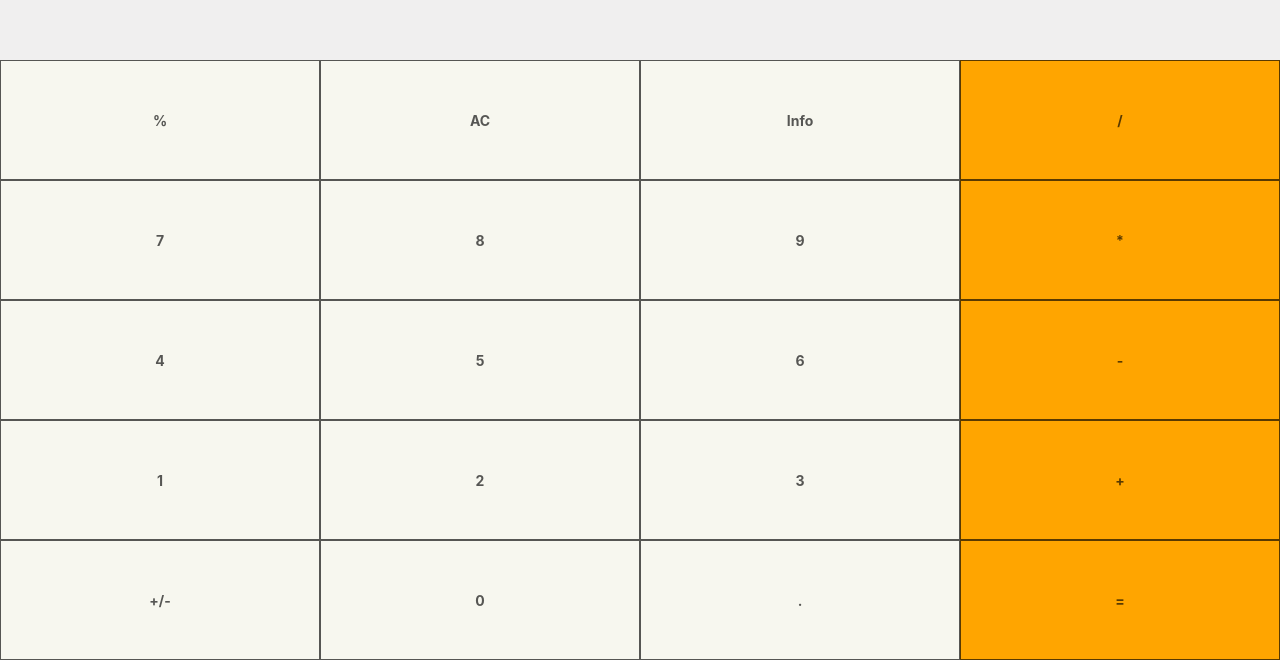
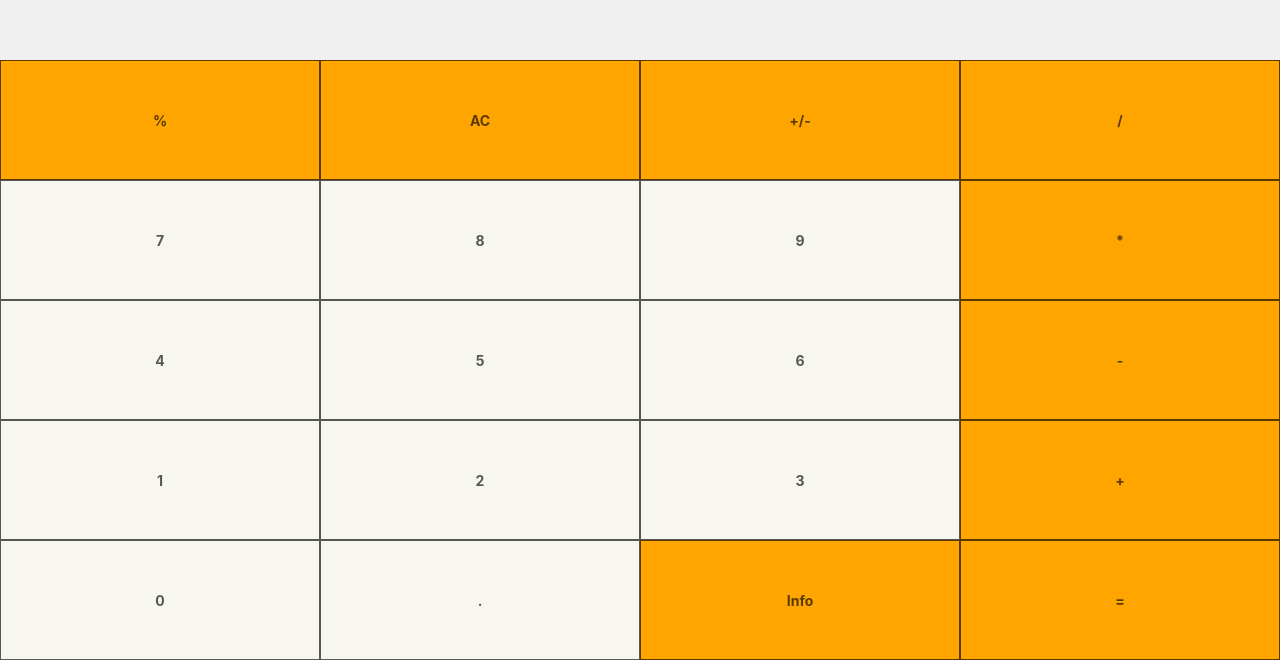
Before and after one commit to rzegnam/react_calculator, a React (Create React App) app: page / in a window 1280 px wide. Shown: the part 140-800 px from the top of the page. Built offline with nearby package versions, Linux system fonts and the light colour scheme.

Commit message:
splitted buttons into two Interfaces

```diff
--- /dev/null
+++ b/src/components/ActionButton.jsx
@@ -0,0 +1,19 @@
+import React from "react";
+import styled from "@emotion/styled";
+
+const StyledButton = styled.button`
+  width: 25%;
+  border: solid 1px;
+  font-weight: bold;
+  background: orange;
+`;
+
+const Button = props => {
+  function handleChange() {
+    props.handleChange(props.name, props.buttonType);
+  }
+
+  return <StyledButton onClick={handleChange}>{props.name}</StyledButton>;
+};
+
+export default Button;
--- a/src/components/ButtonsPanel.jsx
+++ b/src/components/ButtonsPanel.jsx
@@ -1,5 +1,6 @@
 import React from "react";
-import Button from "./Button";
+import NumericButton from "./NumericButton";
+import ActionButton from "./ActionButton";
 import styled from "@emotion/styled";
 
 const Panel = styled.div`
@@ -17,106 +18,111 @@ const ButtonsPanel = props => {
   return (
     <Panel>
       <PanelRow>
-        <Button
+        <ActionButton
           name="%"
           handleChange={props.handleChange}
           buttonType="percent"
         />
-        <Button
+        <ActionButton
           name="AC"
           handleChange={props.handleChange}
           buttonType="clear"
         />
-        <Button
-          name="Info"
+        <ActionButton
+          name="+/-"
           handleChange={props.handleChange}
-          buttonType="fun-button"
+          buttonType="revert-sign"
         />
-        <Button
+        <ActionButton
           name="/"
           handleChange={props.handleChange}
           buttonType="calculation"
         />
       </PanelRow>
       <PanelRow>
-        <Button
+        <NumericButton
           name="7"
           handleChange={props.handleChange}
           buttonType="numeric"
         />
-        <Button
+        <NumericButton
           name="8"
           handleChange={props.handleChange}
           buttonType="numeric"
         />
-        <Button
+        <NumericButton
           name="9"
           handleChange={props.handleChange}
           buttonType="numeric"
         />
-        <Button
+        <ActionButton
           name="*"
           handleChange={props.handleChange}
           buttonType="calculation"
         />
       </PanelRow>
       <PanelRow>
-        <Button
+        <NumericButton
           name="4"
           handleChange={props.handleChange}
           buttonType="numeric"
         />
-        <Button
+        <NumericButton
           name="5"
           handleChange={props.handleChange}
           buttonType="numeric"
         />
-        <Button
+        <NumericButton
           name="6"
           handleChange={props.handleChange}
           buttonType="numeric"
         />
-        <Button
+        <ActionButton
           name="-"
           handleChange={props.handleChange}
           buttonType="calculation"
         />
       </PanelRow>
       <PanelRow>
-        <Button
+        <NumericButton
           name="1"
           handleChange={props.handleChange}
           buttonType="numeric"
         />
-        <Button
+        <NumericButton
           name="2"
           handleChange={props.handleChange}
           buttonType="numeric"
         />
-        <Button
+        <NumericButton
           name="3"
           handleChange={props.handleChange}
           buttonType="numeric"
         />
-        <Button
+        <ActionButton
           name="+"
           handleChange={props.handleChange}
           buttonType="calculation"
         />
       </PanelRow>
       <PanelRow>
-        <Button
-          name="+/-"
-          handleChange={props.handleChange}
-          buttonType="revert-sign"
-        />
-        <Button
+        <NumericButton
           name="0"
           handleChange={props.handleChange}
           buttonType="numeric"
+          wide={"yes"}
         />
-        <Button name="." handleChange={props.handleChange} buttonType="dot" />
-        <Button
+        <NumericButton
+          name="."
+          handleChange={props.handleChange}
+          buttonType="dot"
+        />
+        <ActionButton
+          name="Info"
+          handleChange={props.handleChange}
+          buttonType="fun-button"
+        />
+        <ActionButton
           name="="
           handleChange={props.handleChange}
           buttonType="result"
--- a/src/components/CalculatorWindow.jsx
+++ b/src/components/CalculatorWindow.jsx
@@ -10,11 +10,7 @@ const Container = styled.div`
 `;
 
 const CalculatorWindow = props => {
-  return (
-    <div>
-      <Container>{props.value ? props.value : props.total}</Container>
-    </div>
-  );
+  return <Container>{props.value ? props.value : props.total}</Container>;
 };
 
 export default CalculatorWindow;
--- a/src/components/Button.jsx
+++ b/src/components/NumericButton.jsx
@@ -2,13 +2,10 @@ import React from "react";
 import styled from "@emotion/styled";
 
 const StyledButton = styled.button`
-  width: 50%;
+  width: 25%;
   border: solid 1px;
   font-weight: bold;
-  background: ${props =>
-    props.buttonType === "calculation" || props.buttonType === "result"
-      ? "orange"
-      : "#f7f7ef"};
+  background: #f7f7ef;
 `;
 
 const Button = props => {
@@ -16,11 +13,7 @@ const Button = props => {
     props.handleChange(props.name, props.buttonType);
   }
 
-  return (
-    <StyledButton onClick={handleChange} buttonType={props.buttonType}>
-      {props.name}
-    </StyledButton>
-  );
+  return <StyledButton onClick={handleChange}>{props.name}</StyledButton>;
 };
 
 export default Button;
```
